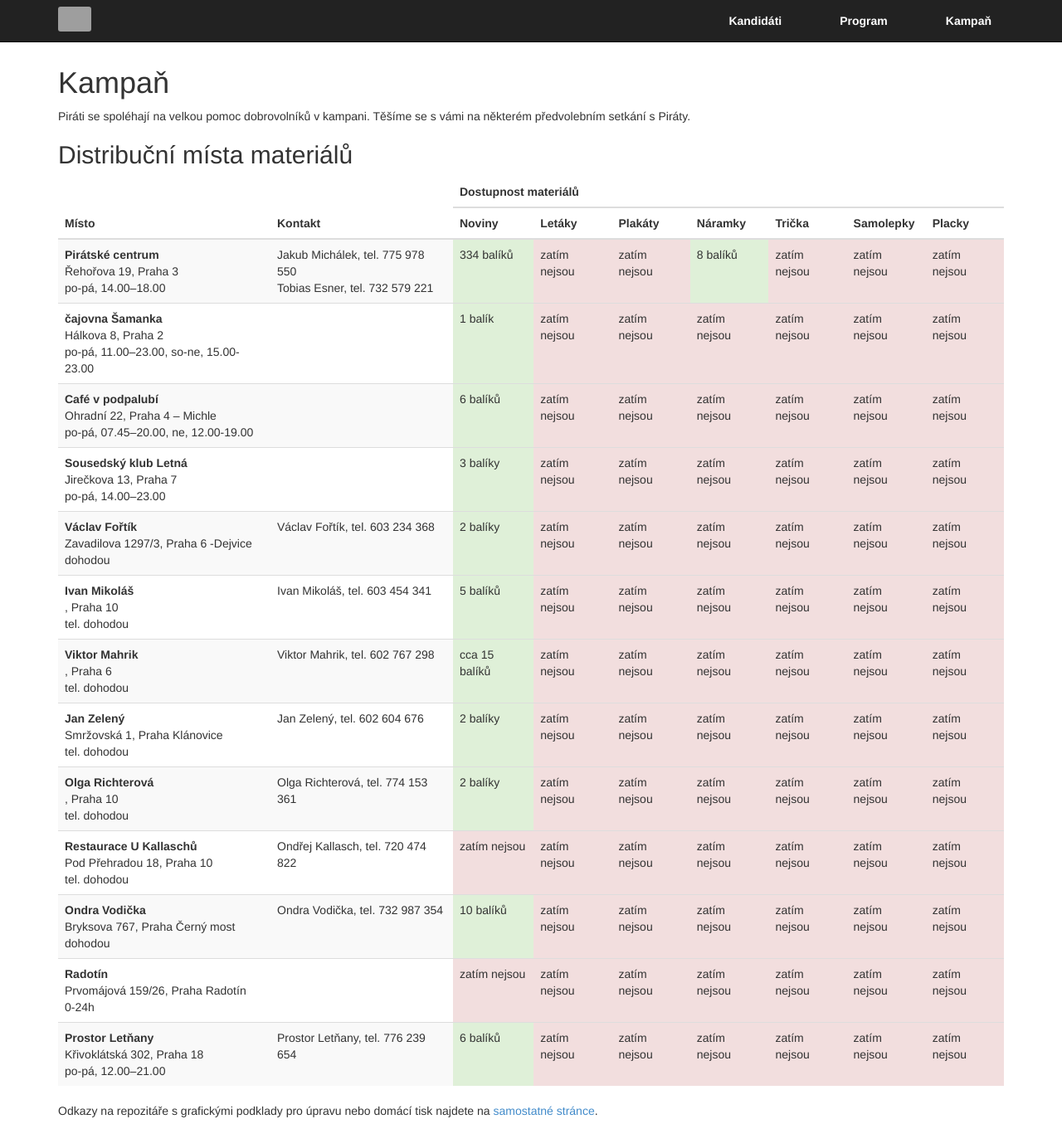
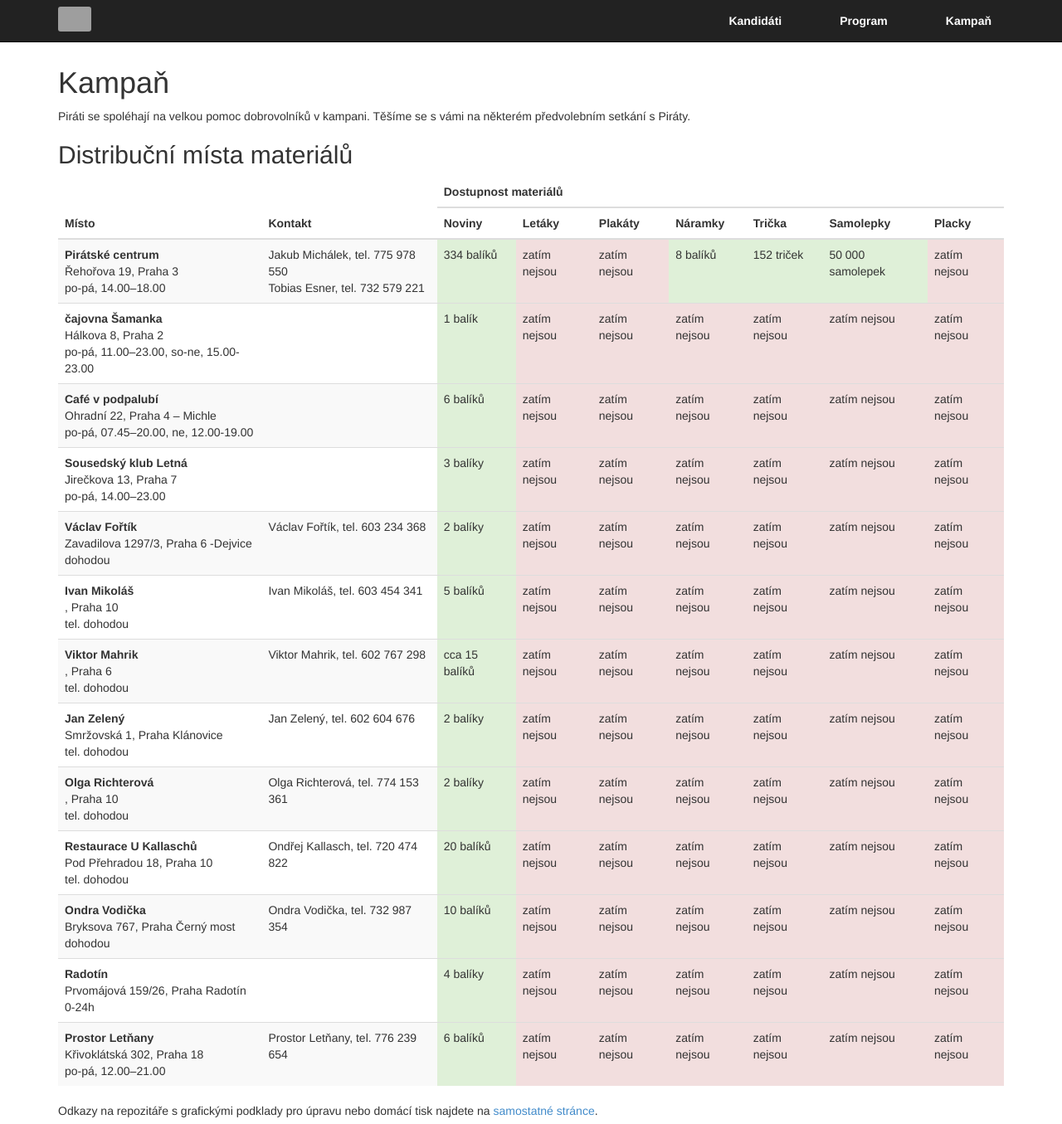
Before and after one commit to pirati-cz/prahavolijinak, a Jekyll site: the page built from kampan/index.html, in a window 1280 px wide and 1400 px high, cut to the strip 0-1355 px from the top of the window. Shown: the whole strip at 83% size. Built offline with Jekyll 4.4.1, drawn with Linux system fonts in a browser that asks for light colours; nearby versions of some CDN libraries; Markdown is read by kramdown in place of the engine named in the settings; grey boxes are pictures that could not be loaded.

Commit message:
aktualizace distribuce
aktualizace distribuce

```diff
--- a/_data/distribuce.yml
+++ b/_data/distribuce.yml
@@ -13,8 +13,8 @@
      "letáky":    zatím nejsou
      "plakáty":   zatím nejsou
      "náramky":   8 balíků
-     "trička":    zatím nejsou
-     "samolepky": zatím nejsou
+     "trička":    152 triček
+     "samolepky": 50 000 samolepek
      "placky":    zatím nejsou
   "otvírací doba": "po-pá, 14.00–18.00"
 
@@ -153,7 +153,7 @@
      "jméno": Ondřej Kallasch
      "telefon": 720 474 822
   "materiály":
-    "noviny":    zatím nejsou
+    "noviny":    20 balíků
     "letáky":    zatím nejsou
     "plakáty":   zatím nejsou
     "náramky":   zatím nejsou
@@ -184,7 +184,7 @@
   "městská část": Praha Radotín
   "kontakt": []
   "materiály":
-    "noviny":    zatím nejsou
+    "noviny":    4 balíky
     "letáky":    zatím nejsou
     "plakáty":   zatím nejsou
     "náramky":   zatím nejsou
```
